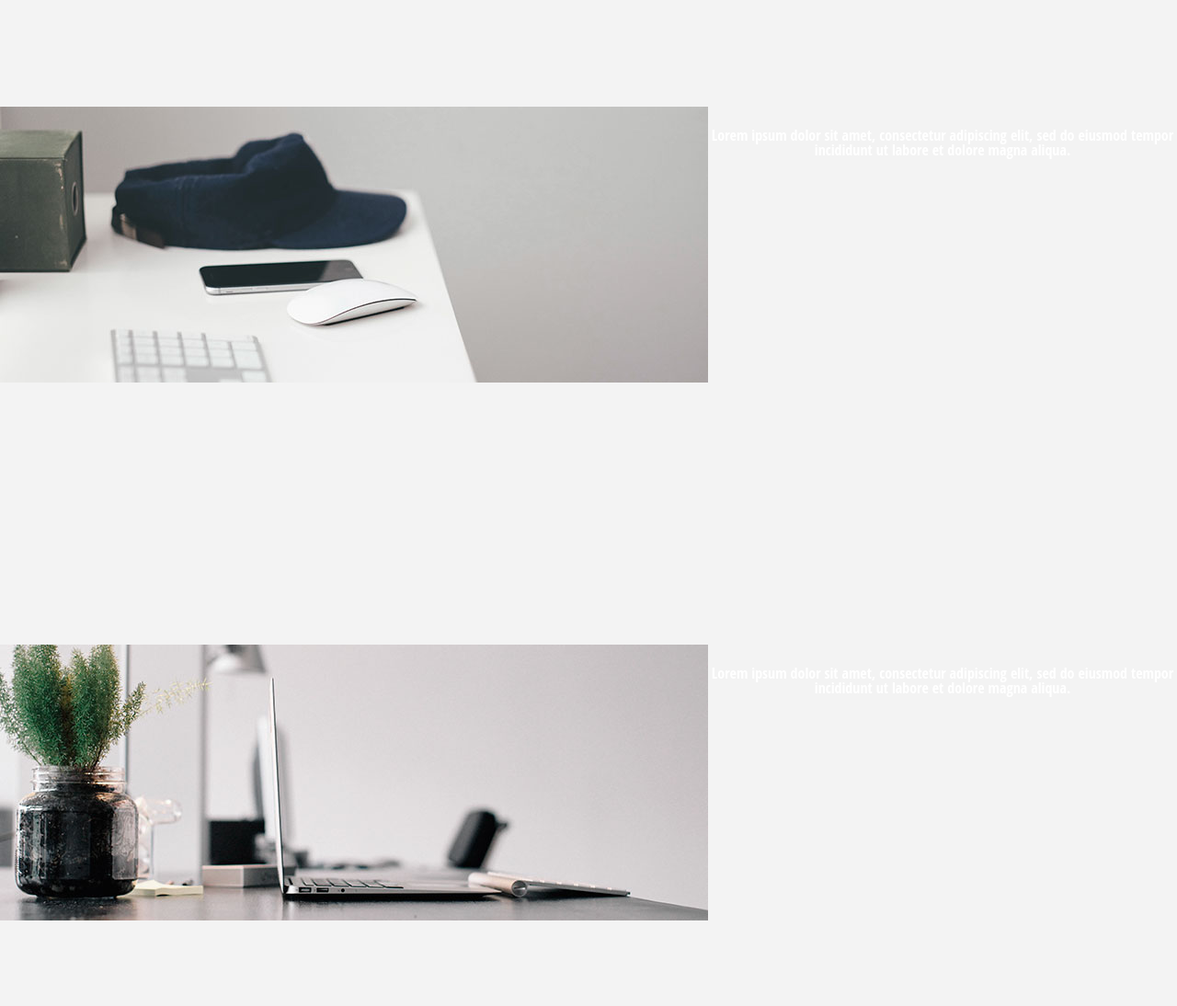
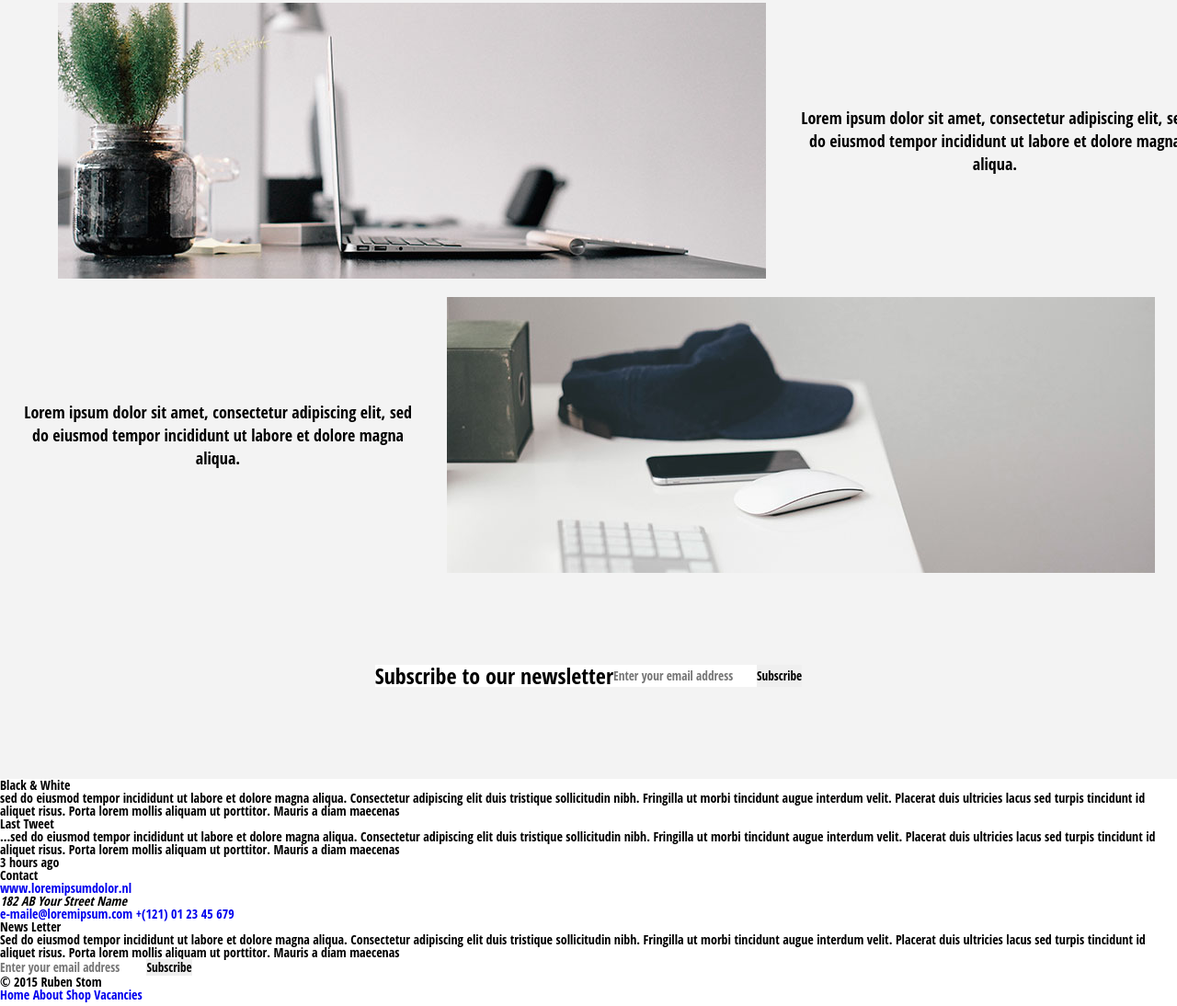
Before and after one commit to Gnojevik/homework, a plain HTML site: page index.html in a window 1280 px wide. Shown: the part 2330-3424 px from the top of the page at 92% size. Drawn offline with Linux system fonts and the light colour scheme.

Commit message:
styles.css changed

```diff
--- a/css/styles.css
+++ b/css/styles.css
@@ -116,29 +116,29 @@ header {
    letter-spacing: 0px;
 }
 
-article {
+.article-header {
    width: 100%;
    text-align: center;
    margin-top: 285px;
 }
 
-article p:first-child {
+.article-header p:first-child {
    font-size: 60px;
    font-weight: inherit;
    letter-spacing: 9px;
    text-transform: uppercase;
    color: white;
 }
-article p:first-child > span {
+.article-header p:first-child > span {
    font-size: 100px;
 }
 
-article p:nth-child(2) {
+.article-header p:nth-child(2) {
    color: white;
    font-size: 16px;
    margin-top: 23px;
 }
-article > button {
+.article-header > button {
    color: white;
    margin-top: 220px;
    font-size: 17px;
@@ -179,8 +179,44 @@ article > button {
    font-size: 24px;
    word-spacing: 9px;
    margin-top: 190px;
+   margin-bottom: 97px;
 }
 
 .section-img > article {
    display: flex;
+   margin: 20px 20px 0px 20px;
 }
+.section-img > article > img {
+   width: 100%;
+   padding: 0px 32px 0px 43px;
+}
+.section-img > article > p {
+   display: flex;
+   flex: 0 0 35%;
+   align-items: center;
+   text-align: center;
+   font-size: 18px;
+   line-height: 25px;
+}
+
+.section-img > article:nth-child(odd) > img {
+   order: 2;
+   padding: 0px 43px 0px 32px;
+}
+
+.subscribe {
+   display: flex;
+   justify-content: center;
+   background-color: #f3f3f3;
+}
+.subscribe-wrapper {
+   display: flex;
+   background-color: white;
+   margin: 100px;
+}
+.subscribe-wrapper > p {
+   font-size: 24px;
+}
+.subscribe-wrapper > p > span {
+   font-weight: bold;
+}
--- a/index.html
+++ b/index.html
@@ -23,7 +23,7 @@
         <a role="button" href="#shop" target="_self">Shop</a>
       </nav>
     </div>
-    <article>
+    <article class="article-header">
       <p>Black <span>&#38;</span> White</p>
       <p>An Original Brand Since 1965</p>
       <button type="button" onclick="">Show More</button>
```
